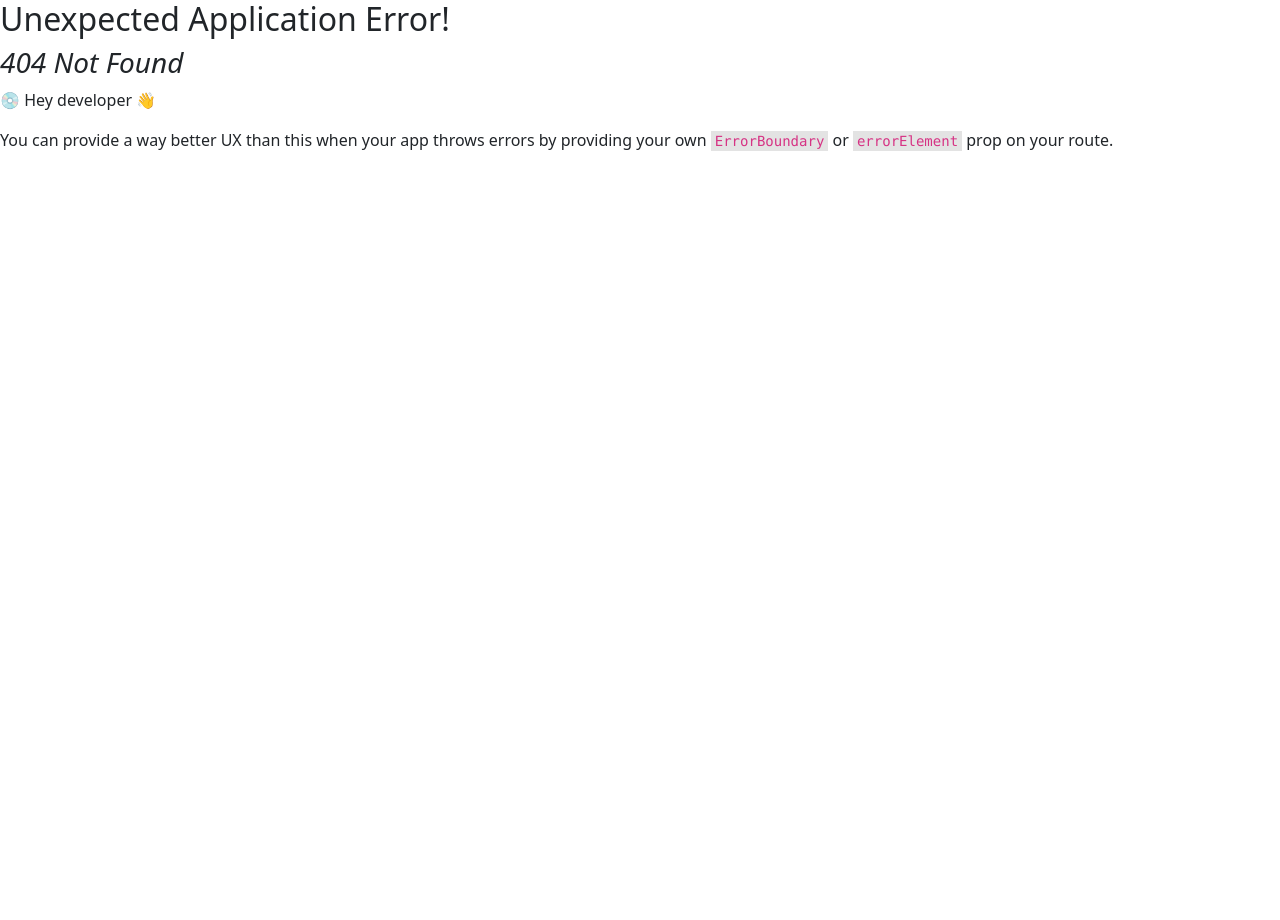
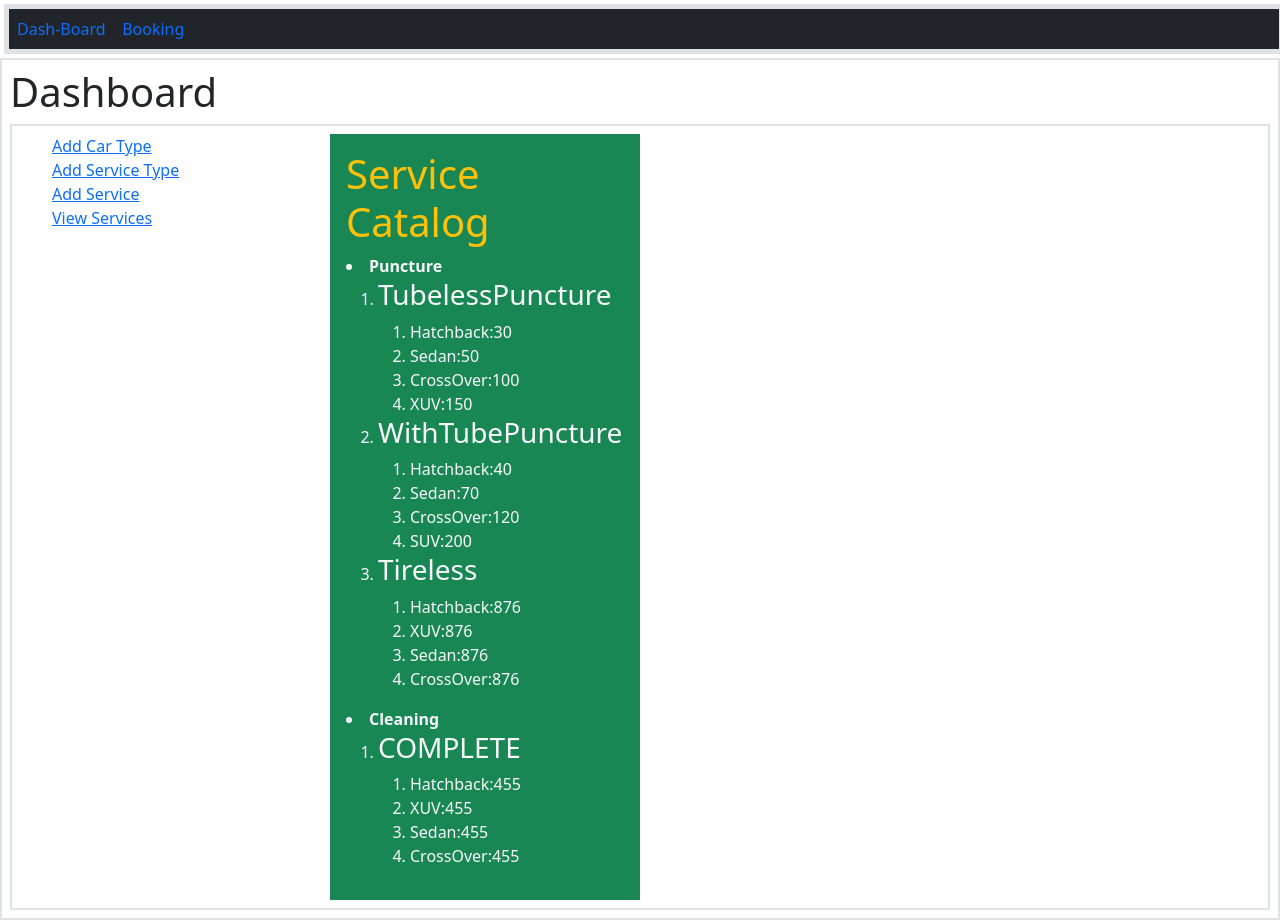
Before and after one commit to GautamKumarPilla/reduxtools, a React (Create React App) app: page /dashboard/viewServices in a window 1280 px wide. Before the commit this address had no page. Before the commit the page ends 800 px from the top, so only its background shows below. Built offline with nearby package versions, Linux system fonts and the light colour scheme; data requests are answered from the project's data file.

Commit message:
backend-development

```diff
--- a/db.json
+++ b/db.json
@@ -21,6 +21,10 @@
     {
       "id": 1,
       "title": "Puncture"
+    },
+    {
+      "id": 2,
+      "title": "GENERAL"
     }
   ],
   "services": [
@@ -48,15 +52,6 @@
     },
     {
       "id": 3,
-      "type": ""
-    },
-    {
-      "id": 4,
-      "serviceType": "",
-      "serviceTitle": ""
-    },
-    {
-      "id": 5,
       "serviceType": "Cleaning",
       "serviceTitle": "COMPLETE",
       "serviceCost": {
@@ -67,7 +62,7 @@
       }
     },
     {
-      "id": 6,
+      "id": 4,
       "serviceType": "Puncture",
       "serviceTitle": "Tireless",
       "serviceCost": {
--- a/src/App.js
+++ b/src/App.js
@@ -4,8 +4,10 @@ import { Link, Outlet } from 'react-router-dom';
 
 function App() {
   return (
-    <div>
-    <Link to="dashboard" className='d-flex p-2 w-100 bg-dark border border-5 m-1'>Dash-Board</Link>
+    <div >
+    <Link to="dashboard" className='d-flex text-decoration-none p-2 w-100 bg-dark border border-5 m-1'>Dash-Board &nbsp;&nbsp;&nbsp;
+    <Link to="booking" className='text-decoration-none'>Booking</Link>
+    </Link>
     <Outlet></Outlet>
     </div>
   );
--- a/src/Components/AddService.jsx
+++ b/src/Components/AddService.jsx
@@ -1,65 +1,59 @@
 import axios from "axios"
-import React,{ useEffect, useState } from "react"
-
-function AddService(){
-   const[newService,setnewService] = useState('')
-   const[serviceTitle,setserviceTitle] = useState('')
-    const[serviceCost,setserviceCost] = useState('')
-
-
+import React,{useEffect, useState} from "react"
+function AddService() {
+  const [serviceTypes, setServiceTypes] = useState([])
+  const [carTypes, setcarTypes] = useState([])
+  const [newService, setnewService] = useState({
+  "serviceType": "",
+    "serviceTitle": "",
+    "serviceCost": {
+      "Hatchback": 0,
+      "Sedan": 0,
+      "CrossOver": 0,
+      "XUV": 0
+    }
+})
+ useEffect(() =>{
+  axios.get("http://localhost:4000/serviceTypes").then((res) =>{
+     setServiceTypes([...res.data])
+  })
+  axios.get("http://localhost:4000/carTypes").then((res) =>{
+     setcarTypes([...res.data])
+  })
+ },[])
  function addService(){
   axios({
-    method:"post",
-    url: "http://localhost:4000/services",
-    data:{
-      id:'',
-      "serviceType": newService,
-      "serviceTitle":serviceTitle,
-      "serviceCost":{
-        "Hatchback":serviceCost,
-        "XUV":serviceCost,
-        "Sedan":serviceCost,
-        "CrossOver":serviceCost
-      }
-    }
+    method:'post',
+    url:'http://localhost:4000/services',
+    data: newService
   }).then(()=>{
-    alert("ADDED")
+    alert('ADDED')
   })
  }
-    return(
+  return (
     <div className="text-warning">
-        Servicetype:<select name="" id="" onChange={(a)=>{setnewService(a.target.value)}}>
-          <option value="" hidden>Select Servicetype</option>
-          <option value="Puncture">Puncture</option>
-          <option value="Cleaning">Cleaning</option>
-          <option value="Repair">Repair</option>
-        </select><br/><br/>
-        Servicetitle:<input type="text" name="" id="" onChange={(a)=>{setserviceTitle(a.target.value)}}/>
-        <table className="table table-bordered mt-3 text-warning">
-          <thead>
-            <tr>
-              <td>Car Type</td>
-              <td>Service Cost</td>
-            </tr>
-          </thead>
-          <tbody>
-             <tr><td>Hatchback</td>
-             <td><input type="text" name="" id="" onChange={(a)=>{setserviceCost(a.target.value)}}/></td>
-             </tr>
-             <tr><td>Sedan</td>
-             <td><input type="text" name="" id="" onChange={(a)=>{setserviceCost(a.target.value)}}/></td>
-             </tr>
-             <tr><td>XUV</td>
-             <td><input type="text" name="" id="" onChange={(a)=>{setserviceCost(a.target.value)}}/></td>
-             </tr>
-             <tr><td>CrossOver</td>
-             <td><input type="text" name="" id="" onChange={(a)=>{setserviceCost(a.target.value)}}/></td>
-             </tr>
-          </tbody>
-        </table>
-        <br/><br/><button onClick={addService} className="mx-5 btn btn-outline-light border border-warning justify-content-center">Add service</button>
+      <h1>AddService</h1>
+      Service-Type: <select name="serviceType" onChange={(a) =>{setnewService({...newService,serviceType:a.target.value})}}>
+        <option value={null} selected disabled>Select Service-Type</option>
+        {
+        serviceTypes && serviceTypes.map((ST) =>{
+          return <option value={ST.title}>{ST.title}</option>
+        })
+      }
+      </select>
+      <br />
+      Service-Title: <input type="text" onChange={(a) =>{setnewService({...newService,serviceTitle:a.target.value})}}/> <br />
+      <h5 className="text-light">Enter car services cost:</h5>
+      {
+        carTypes.map((ct)=>{
+          return <div>
+            <b>{ct.type}:</b>
+          <input type="text" onChange={(a)=>{setnewService({...newService,serviceCost:{...newService.serviceCost,[ct.type]:a.target.value}})}}/>
+          </div>
+        })
+      } <br/>
+      <button onClick={addService} className="btn btn-outline-light border border-danger d-flex justify-content-center">Add-Service</button>
     </div>
   )
 }
-
 export default AddService
--- /dev/null
+++ b/src/Components/Booking.jsx
@@ -0,0 +1,13 @@
+import React from 'react'
+import { Outlet } from 'react-router-dom'
+
+function Booking() {
+  return (
+    <div>
+        <h1>Booking</h1>
+        <Outlet></Outlet>
+    </div>
+  )
+}
+
+export default Booking
--- /dev/null
+++ b/src/Components/Details.jsx
@@ -0,0 +1,15 @@
+import React from 'react'
+import { Link } from 'react-router-dom'
+
+function Details() {
+  return (
+    <div>
+      <h1>DETAILS</h1>
+      <div className='btn btn-outline-danger'>
+      <Link to="/booking/serviceBooking">Next</Link>
+      </div>
+    </div>
+  )
+}
+
+export default Details
--- /dev/null
+++ b/src/Components/ServiceCatalog.jsx
@@ -0,0 +1,44 @@
+import axios from 'axios'
+import React,{useState,useEffect} from 'react'
+import * as _ from 'lodash';
+
+function ServiceCatalog() {
+  const [services, setServices] = useState({})
+  useEffect(() =>{
+    axios.get("http://localhost:4000/services").then((res) =>{
+      var x= _.groupBy(res.data,'serviceType')
+       setServices({...x});
+    })
+   },[]);
+  return (
+    <div className='text-light'>
+      <h1 className='text-warning'>Service Catalog</h1>
+      {
+        Object.keys(services).map((st)=>{
+          return <li>
+            <b>{st}</b>
+            <br/>
+            <ol>
+            {
+              services[st].map((s)=>{
+                return <li>
+                  <h3>{s.serviceTitle}</h3>
+                 <ol>
+                  {
+                      Object.keys(s.serviceCost).map((sc)=>{
+                        return <li>{sc}:{s.serviceCost[sc]}</li>
+                      })
+                    }
+                 </ol>
+                  </li>
+              })
+            }
+            </ol>
+            </li>
+        })
+      }
+    </div>
+  )
+}
+
+export default ServiceCatalog
--- /dev/null
+++ b/src/Components/ServicingBooking.jsx
@@ -0,0 +1,11 @@
+import React from 'react'
+
+function ServicingBooking() {
+  return (
+    <div>
+        <h1>Service Booking</h1>
+    </div>
+  )
+}
+
+export default ServicingBooking
--- a/src/Dashboard.jsx
+++ b/src/Dashboard.jsx
@@ -15,6 +15,9 @@ function Dashboard() {
           <li>
             <Link to="/dashboard/addService">Add Service</Link>
           </li>
+          <li>
+            <Link to="/dashboard/viewServices">View Services</Link>
+          </li>
         </ul>
         <div className="w-25 p-3 bg-success">
           <Outlet></Outlet>
```
Also changed, not shown: src/AddService.html (added, +71 -0 lines), src/index.js (+25 -0 lines). Lines whose indentation alone changed are shown as unchanged.
